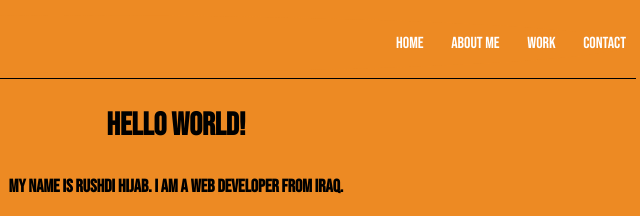
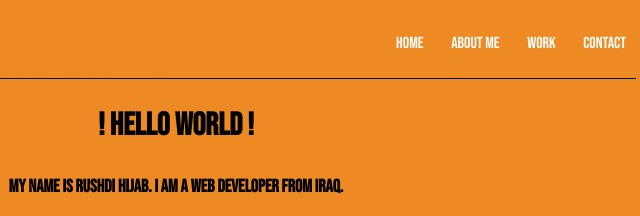
Before and after one commit to rushdihijab/portfolio-website, a plain HTML site: page index.html in a window 1280 px wide. Shown: the top 216 px of the page, 634-1274 px from the left. Drawn offline with Linux system fonts and the light colour scheme.

Commit message:
Update index.html
If applied, this commit will have changed <h1> hello world to ! hello world!

```diff
--- a/index.html
+++ b/index.html
@@ -47,7 +47,7 @@
     <img src="img/Aphtograph of me.JPG" class="profile__portrait" alt="Aphtograph of me.JPG">
   </div>
   <div>
-    <h1> HELLO WORLD! </h1>
+    <h1> ! HELLO WORLD ! </h1>
 
     <p>
       My name is Rushdi Hijab. I am a <span>web</span> developer from Iraq.
```
